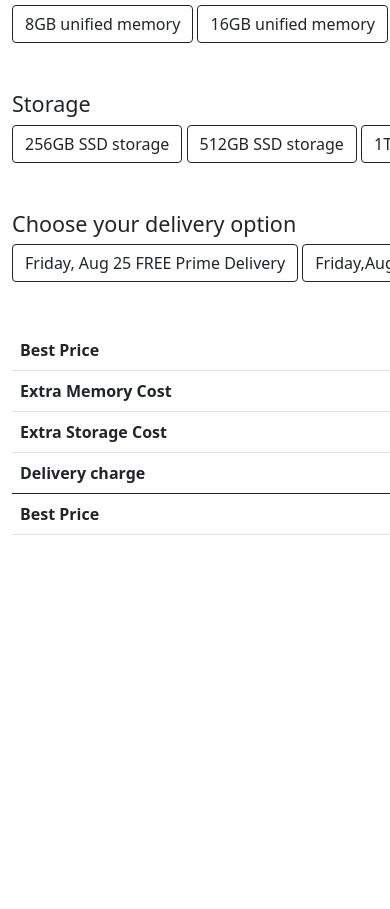
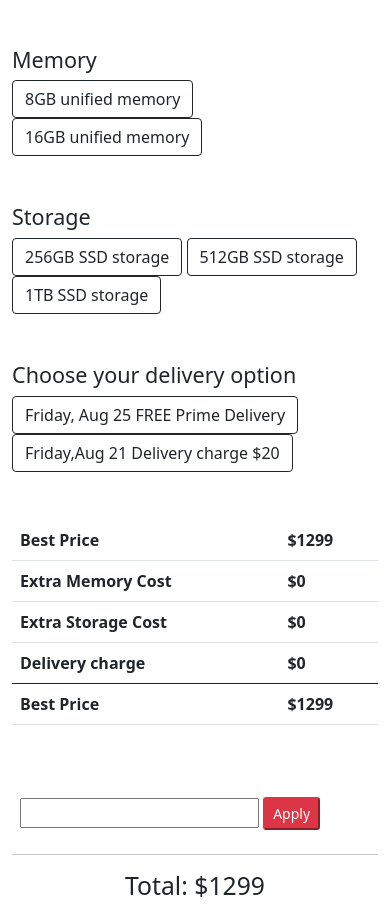
Before and after one commit to Sgit76/mac-book-pro, a plain HTML site: page index.html in a window 390 px wide. Shown: the part 873-1782 px from the top of the page. Before the commit the page ends 1472 px from the top, so only its background shows below. Drawn offline with nearby package versions, Linux system fonts and the light colour scheme.

Commit message:
final design

```diff
--- a/index.html
+++ b/index.html
@@ -10,7 +10,7 @@
 <body>
     <header></header>
     <main class="container mt-5">
-        <section class="flex d-inline-flex">
+        <section class="flex d-inline">
             <div class="row">
                 <div class="col-md-6">
                     <img class="image-fluid" src="images/mac.png" alt="" height="600px" width="600px">
@@ -22,19 +22,19 @@
                     </header>
                     <div class="pt-5">
                         <h4>Memory</h4>
-                        <button class="btn btn-outline-dark">8GB unified memory</button>
-                        <button class="btn btn-outline-dark">16GB unified memory</button>
+                        <button id="memory-button1" class="btn btn-outline-dark">8GB unified memory</button>
+                        <button id="memory-button2" class="btn btn-outline-dark">16GB unified memory</button>
                     </div>
                     <div class="pt-5">
                         <h4>Storage</h4>
-                        <button class="btn btn-outline-dark">256GB SSD storage</button>
-                        <button class="btn btn-outline-dark">512GB SSD storage</button>
-                        <button class="btn btn-outline-dark">1TB SSD storage</button>
+                        <button id="storage-button1" class="btn btn-outline-dark">256GB SSD storage</button>
+                        <button id="storage-button2" class="btn btn-outline-dark">512GB SSD storage</button>
+                        <button id="storage-button2" class="btn btn-outline-dark">1TB SSD storage</button>
                     </div>
                     <div class="pt-5">
                         <h4>Choose your delivery option</h4>
-                        <button class="btn btn-outline-dark">Friday, Aug 25 FREE Prime Delivery</button>
-                        <button class="btn btn-outline-dark">Friday,Aug 21 Delivery charge $20</button>
+                        <button id="delivery-button1" class="btn btn-outline-dark">Friday, Aug 25 FREE Prime Delivery</button>
+                        <button id="delivery-button1" class="btn btn-outline-dark">Friday,Aug 21 Delivery charge $20</button>
                     </div>
                     <div class="py-5 col-md-6">
                         <table class="table">
@@ -65,12 +65,22 @@
                             </tfoot>
                         </table>
                     </div>
+                    <div class="p-2 col-md-6">
+                        <input type="text" class="input">
+                        <button class="btn-sm btn-danger">Apply</button>
+                    </div>
                 </div>
-
             </div>
         <section>
+        <section class="my-2">
+                <hr>
+                <div>
+                    <h2 class="text-center">Total: $<span>1299</span></h2>
+                </div>
+        </section>
     </main>
     <footer></footer>
+    <script src="js/script.js"></script>
     <script src="https://cdn.jsdelivr.net/npm/bootstrap@5.0.2/dist/js/bootstrap.bundle.min.js" integrity="sha384-MrcW6ZMFYlzcLA8Nl+NtUVF0sA7MsXsP1UyJoMp4YLEuNSfAP+JcXn/tWtIaxVXM" crossorigin="anonymous"></script>
 </body>
 </html>
```
Also changed, not shown: js/script.js (added).
